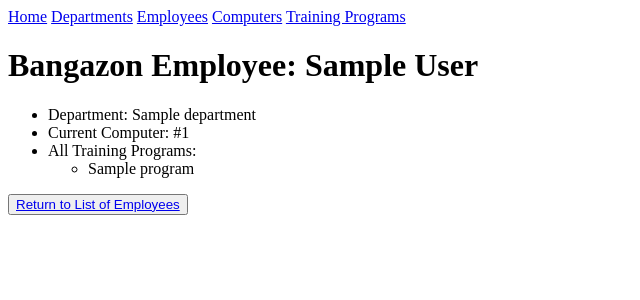
After one commit to talkative-tangs/Bangazon-LLC, a Django app: page /website/employees/detail/1/ in a window 1280 px wide. The commit adds this page. Shown: the top 300 px of the page, without its empty margins (0-640 px from the left). Run offline with Django 3.2, Linux system fonts and the light colour scheme; tables that the repository leaves empty hold one stand-in row (values such as "Sample post").

Commit message:
Added routing for detail pages for each employee. Detail now shows department name, and current computer and any training programs associated with employee

```diff
--- a/Website/models.py
+++ b/Website/models.py
@@ -25,7 +25,7 @@ class Employee(models.Model):
     is_supervisor = models.BooleanField(default=False)
 
     def __str__(self):
-        return_value = (f"{self.first_name} {self.last_name} is a member of department {self.department}")
+        return_value = (f"{self.first_name} {self.last_name} works in the {self.department} department")
         return return_value
 
 #Computer Model
--- a/Website/templates/Website/employees.html
+++ b/Website/templates/Website/employees.html
@@ -5,7 +5,7 @@
 
     <ul>
         {% for employee in employees %}
-            <li>{{ employee.first_name }} {{ employee.last_name }} - {{ employee.department.department_name }}</li>
+            <li><a href="{% url 'Website:employees_detail' employee.id %}">{{ employee.first_name }} {{ employee.last_name }} - {{ employee.department.department_name }}</a></li>
         {% endfor %}
         </ul>
 
--- /dev/null
+++ b/Website/templates/Website/employees_detail.html
@@ -0,0 +1,37 @@
+{% extends 'Website/base.html' %}
+
+{% block content %}
+
+<h1>Bangazon Employee: {{ employee.first_name }} {{employee.last_name }}</h1>
+<ul>
+  <li>Department: {{ employee.department.department_name }}</li>
+  <li>Current Computer: #{{ computer.computer_id }}</li>
+  {% if programs %}
+  <li>All Training Programs:
+    <ul>
+    {% for program in programs %}
+  <li>{{ program.training_program.program_name }}</li>
+  {% endfor %}
+  </ul>
+  </li>
+  {% else %}
+  <li>This employee has no training programs.</li>
+  {% endif %}
+  </li>
+  <!-- <li>Previous Training Programs:
+    <ul>
+      <li>Orientation</li>
+    </ul>
+  </li>
+  <li>Upcoming Training Programs:
+    <ul>
+      <li>How to be Awesome Seminar</li>
+    </ul>
+  </li> -->
+</ul>
+
+<button>
+  <a href="{% url 'Website:employees' %}">Return to List of Employees</a>
+</button>
+
+{% endblock content %}
--- a/Website/urls.py
+++ b/Website/urls.py
@@ -5,6 +5,7 @@ app_name = 'Website'
 urlpatterns = [
   path('', views.index, name='index'),
   path('employees/', views.employees, name='employees'),
+  path('employees/detail/<int:employee_id>/', views.employees_detail, name='employees_detail'),
   path('departments/', views.departments, name='departments'),
   path('departments/add', views.departments_add, name='departments_add'),
   path('computers/', views.computers, name='computers'),
--- a/Website/views.py
+++ b/Website/views.py
@@ -3,18 +3,28 @@ from django.shortcuts import get_object_or_404, render
 from django.template import loader
 from django.urls import reverse
 
-from .models import Employee
 from datetime import datetime
-from .models import Training_Program, Department, Employee, Computer
+from .models import Training_Program, Department, Employee, Computer, Join_Computer_Employee, Join_Training_Employee
 
 # Create your views here.
 def index(request):
     return render(request, 'Website/index.html')
 
 def employees(request):
+    '''Lists all Bangazon employees in ascending alphabetical order'''
     employees = Employee.objects.order_by('last_name')
     context = {'employees': employees}
     return render(request, 'Website/employees.html', context)
+
+def employees_detail(request, employee_id):
+    '''Shows details of clicked employee'''
+    employee = Employee.objects.get(id=employee_id)
+    #Need to build out database examples for multiple training programs in oder to build logic to sort programs by previous and upcoming.
+    programs = Join_Training_Employee.objects.filter(employee_id=employee_id)
+    #Logic for computer currently finds singular relationship. Need to build database examples for multiple computers in order to build logic to find CURRENT
+    computer = Join_Computer_Employee.objects.get(employee_id=employee_id)
+    context = { 'employee': employee, 'programs': programs, 'computer': computer}
+    return render(request, 'Website/employees_detail.html', context)
 
 def departments(request):
     '''Lists all departments sorted by name'''
```
